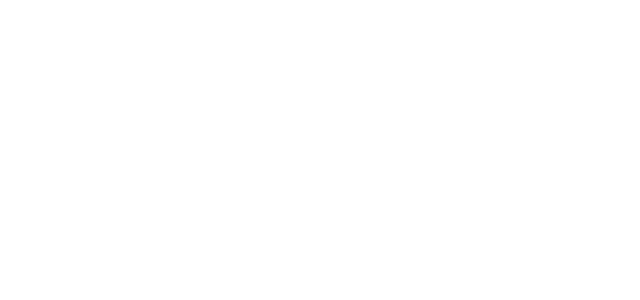
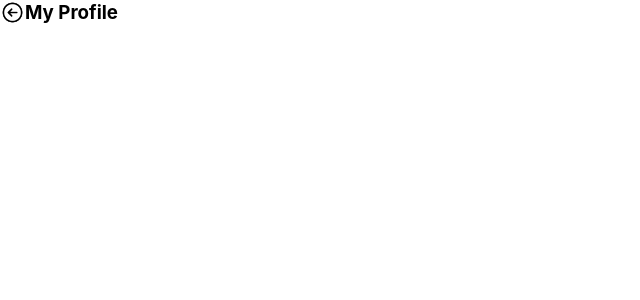
Before and after one commit to Shanpkt/appna_pg, a React (Create React App) app: page /Profile in a window 1280 px wide. Before the commit this address had no page. Shown: the top 300 px of the page, without its empty margins (0-640 px from the left). Built offline with nearby package versions, Linux system fonts and the light colour scheme.

Commit message:
first commit

```diff
--- a/src/App.js
+++ b/src/App.js
@@ -14,45 +14,25 @@ import { auth,provider } from './config';
 import {signInWithPopup} from "firebase/auth"
 import Login from './molecules/login';
 import Signup from './molecules/signup';
+import Profile from './molecules/profile';
 
 
 
 const opencage = require('opencage-api-client');
 function App() {
 
-  const [data,setdata]=useState(0)
 
-  useEffect(() => {
-
-  }, [])
-
-
-function handelclick(){
-  signInWithPopup(auth,provider).then((e)=>{
-
-    setdata(e.user.email)
-
-  })
-
-
-}
 
   return (
      <div className="App">
-
      <Routes>
-
       <Route path='/' element={<Mainpage/>} />
       <Route path='/login' element={<Login/>} />
       <Route path='/login/signup' element={ <Signup/>} />
       <Route path='/PGselect' element={<Selecepg/>} />
       <Route path='/PGdetail' element={<BigScreenimg/>} />
+      <Route path='/Profile' element={<Profile/>} />
     </Routes>
-
-
-
-
-
     </div>
   );
 }
--- a/src/components/menu.js
+++ b/src/components/menu.js
@@ -2,11 +2,18 @@ import React from 'react'
 import "./menu.css"
 import { useEffect } from 'react'
 import close from "../images/close.png"
+import { useNavigate } from 'react-router-dom'
 
 function Menu({trriger,settrigger}) {
 
+  const navigate=useNavigate()
     function handle_close(){
         trriger==false?settrigger(true):settrigger(false)
+    }
+
+
+    function profile(){
+       navigate("/Profile")
     }
 
   return (
@@ -16,7 +23,7 @@ function Menu({trriger,settrigger}) {
 
          <div className='menu_list'>
             <h3>Home</h3>
-            <h3>Profile</h3>
+            <h3 onClick={profile} >Profile</h3>
             <h3>Refferals</h3>
             <h3>My PG</h3>
 
--- /dev/null
+++ b/src/molecules/profile.css
@@ -0,0 +1,14 @@
+.profile_page{
+    background-color: rgb(255, 255, 255);
+}
+
+
+.profile_header{
+    display: flex;
+    align-items: center;
+    height: 25px;
+}
+
+.profile_header >img{
+    height: 100%;
+}
--- /dev/null
+++ b/src/molecules/profile.js
@@ -0,0 +1,23 @@
+
+
+
+import React from 'react'
+import "./profile.css"
+import back from "../images/back.png"
+
+function Profile() {
+  return (
+    <div className='profile_page' >
+
+     <div className='profile_header' >
+        <img src={back}/>
+        <h3>My Profile</h3>
+
+        </div>
+
+
+    </div>
+  )
+}
+
+export default Profile
```
Also changed, not shown: src/images/back.png (added).
